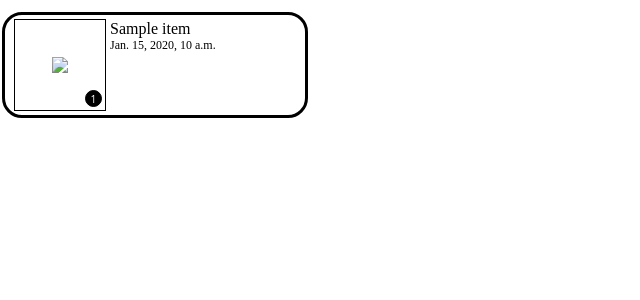
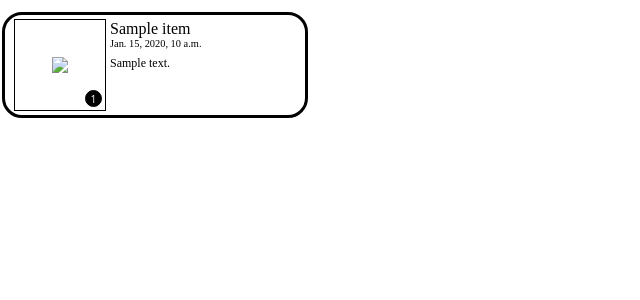
Before and after one commit to toony/django-rssgenerator, a Django app: template rssgenerator/templates/rssgenerator/detail.html in a window 1280 px wide. Shown: the part 90-390 px from the top of the page, without its empty margins (0-640 px from the left). Run offline with Django 3.2, Linux system fonts and the light colour scheme; the template is opened without the code that fills it: most values are stand-ins (such as "Sample title", 1, 10 or a date in 2020); some libraries are stand-ins or nearby versions.

Commit message:
Feature: allow item summary vertical scrolling

```diff
--- a/rssgenerator/static/detail.css
+++ b/rssgenerator/static/detail.css
@@ -68,17 +68,25 @@ body {
     left: 9px;
     height: 90px;
     position: absolute;
-    display: table-column;
     min-width: 90px;
     border: .5px solid black;
 }
 
-.divTableCelRight {
+.divTableCelRightParent {
     top: 5px;
     left: 105px;
     right: 5px;
     position: absolute;
-    display: table-column;
+    max-height: 90px;
+    height: 90px;
+    overflow: hidden;
+}
+
+.divTableCelRight {
+    height: 100%;
+    width: 100%;
+    overflow-y: auto;
+    padding-right: 15px;
 }
 
 .itemImage {
@@ -100,11 +108,16 @@ body {
 
 .itemTitle {
     margin: 0;
-    overflow:hidden;
     max-height: 40px;
+    overflow: hidden;
 }
 
 .itemDate {
+    margin: 0 0 7px 0;
+    font-size: .65em;
+}
+
+.itemSummary {
     margin: 0;
     font-size: .75em;
 }
--- a/rssgenerator/templates/rssgenerator/detail.html
+++ b/rssgenerator/templates/rssgenerator/detail.html
@@ -32,9 +32,12 @@
                     <img class="itemImage" src="/static/noLinks.png"/>
                 {% endif %}
                 </div>
+                <div class="divTableCelRightParent">
                 <div class="divTableCelRight">
                     <p class="itemTitle">{{item.title}}</p>
                     <p class="itemDate">{{ item.pub_date }}</p>
+                    <p class="itemSummary">{{ item.summary }}</p>
+                </div>
                 </div>
             </div>
         {% endfor %}
```
